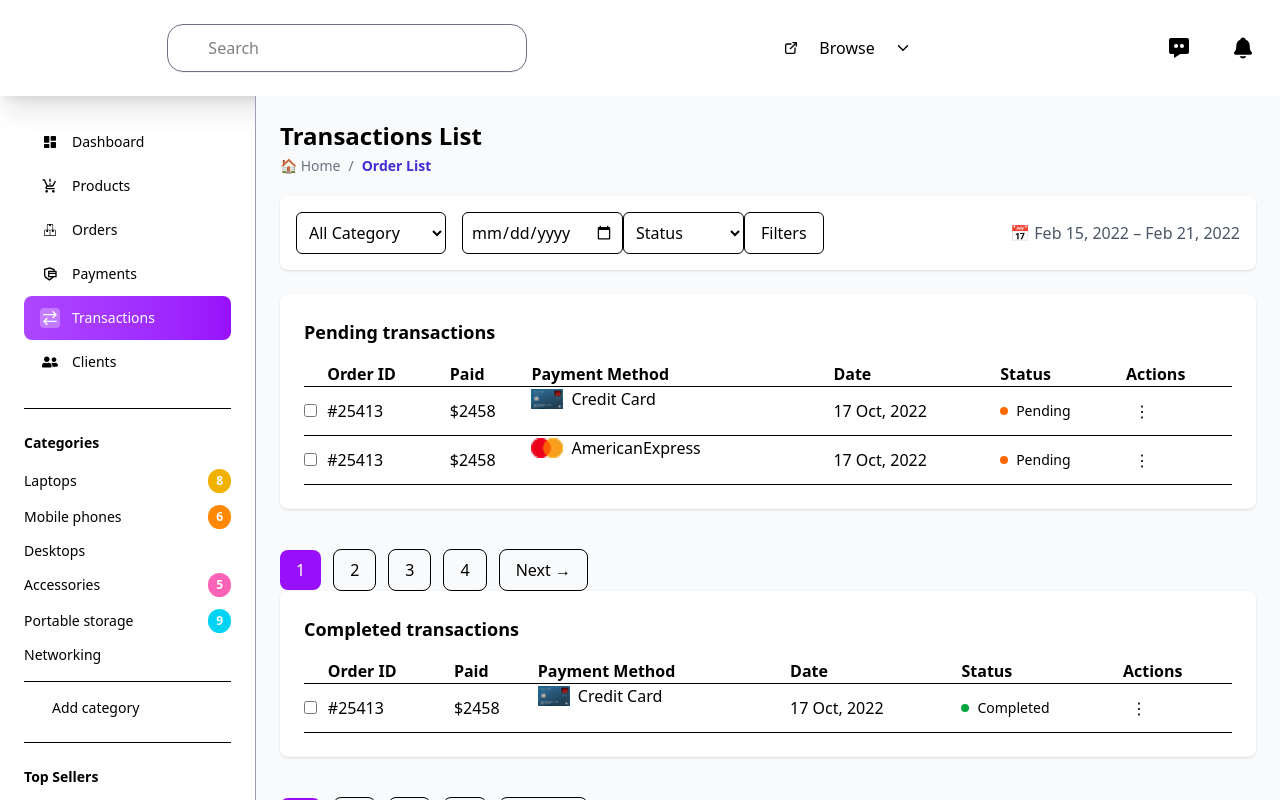
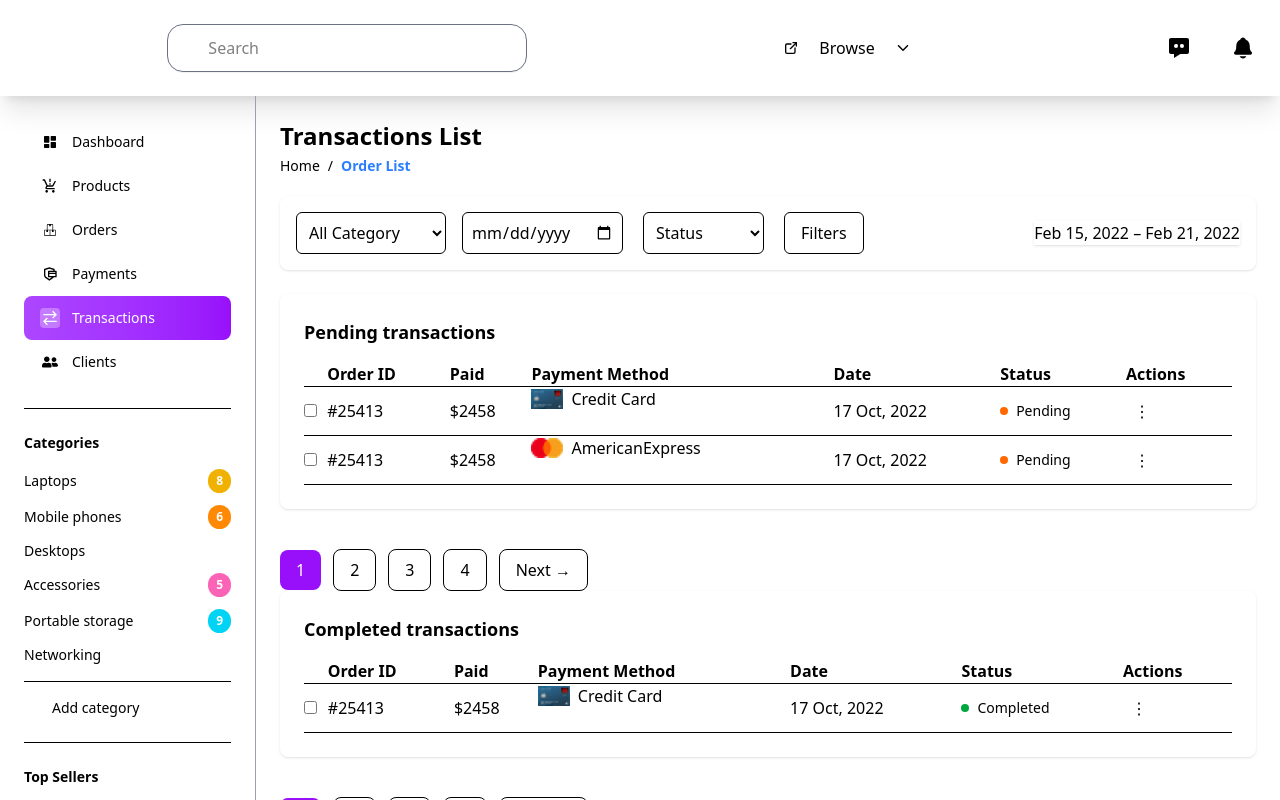
Before and after one commit to shahriear/Frox_Dashboard, a Next.js app: page /TransationsList in a window 1280 px wide. Shown: the top 800 px of the page. Built offline with nearby package versions, Linux system fonts and the light colour scheme.

Commit message:
adjusting

```diff
--- a/app/(Page)/TransationsList/page.tsx
+++ b/app/(Page)/TransationsList/page.tsx
@@ -41,7 +41,7 @@ const page = () => {
     {/* <div className="w-full h-screen bg-amber-600 flex justify-center items-center md:text-5xl text-sm font-bold ">
       <h1>Traqnsation List page</h1>
     </div> */}
-    <div className="p-6 bg-gray-50 dark:bg-slate-900 transition-colors duration-300 ">
+    <div className="p-6 bg-gray-0 dark:bg-slate-00 transition-colors duration-300 ">
 
       <PageHeader />
       <FilterBar />
--- a/app/Components/TransationsList/DropdownMenu.jsx
+++ b/app/Components/TransationsList/DropdownMenu.jsx
@@ -70,16 +70,16 @@ export default function DropdownMenu() {
     <div className="relative" ref={ref}>
       <button
         onClick={toggle}
-        className="p-2 hover:bg-gray-100 dark:hover:bg-slate-700 dark:bg-slate-700 rounded-full transition-colors duration-300"
+        className="p-2 hover:bg-gray-0 dark:hover:bg-slate-00 dark:bg-slate-00 rounded-full transition-colors duration-300"
       >
         ⋮
       </button>
 
       {open && (
-        <div className="absolute right-0 top-8 bg-white dark:bg-slate-700 shadow-lg rounded-lg p-2 w-40 text-sm z-50 transition-colors duration-300">
-          <p className="p-2 hover:bg-gray-100 dark:hover:bg-slate-700 dark:bg-slate-700 rounded cursor-pointer transition-colors duration-300">View details</p>
-          <p className="p-2 hover:bg-gray-100 dark:hover:bg-slate-700 dark:bg-slate-700 rounded cursor-pointer transition-colors duration-300">Edit transaction</p>
-          <p className="p-2 hover:bg-gray-100 dark:hover:bg-slate-700 dark:bg-slate-700 rounded cursor-pointer transition-colors duration-300">Completed</p>
+        <div className="absolute right-0 top-8 text-black  bg-gray-200 border dark:bg-slate-00 shadow-lg rounded-lg p-2 w-40 text-sm z-50 transition-colors duration-300">
+          <p className="p-2 hover:bg-gray-100 hover:text-white dark:hover:bg-slate-700 dark:bg-slate-00 rounded cursor-pointer transition-colors duration-300">View details</p>
+          <p className="p-2 hover:bg-gray-100 dark:hover:bg-slate-700 dark:bg-slate-00 rounded cursor-pointer transition-colors duration-300 hover:text-white">Edit transaction</p>
+          <p className="p-2 hover:bg-gray-100 dark:hover:bg-slate-700 dark:bg-slate-00 rounded cursor-pointer transition-colors duration-300 hover:text-white">Completed</p>
           <p className="p-2 hover:bg-red-100 text-red-600 rounded cursor-pointer transition-colors duration-300">Cancel</p>
         </div>
       )}
--- a/app/Components/TransationsList/FilterBar.jsx
+++ b/app/Components/TransationsList/FilterBar.jsx
@@ -2,7 +2,7 @@
 
 export default function FilterBar() {
   return (
-    <div className="flex items-center flex-wrap gap-4 bg-white dark:bg-slate-700 p-4 rounded-lg shadow-sm mb-6 transition-colors duration-300">
+    <div className="flex items-center flex-wrap gap-4 bg-whit dark:bg-slate-00 p-4 rounded-lg shadow-sm mb-6 transition-colors duration-300">
 
       <select className="border p-2 rounded-md min-w-[150px]">
         <option>All Category</option>
@@ -10,7 +10,7 @@ export default function FilterBar() {
         <option>Pending</option>
       </select>
 
-      <div>
+      <div className="flex gap-5">
         <input
         type="date"
         className="border p-2 rounded-md"
@@ -28,8 +28,8 @@ export default function FilterBar() {
       </button>
       </div>
 
-      <div className="ml-auto text-gray-600 dark:text-gray-300 transition-colors duration-300">
-        <span>📅 Feb 15, 2022 – Feb 21, 2022</span>
+      <div className="ml-auto text-gray-00 dark:text-gray-00 transition-colors duration-300 shadow">
+        <span> Feb 15, 2022 – Feb 21, 2022</span>
       </div>
     </div>
   );
--- a/app/Components/TransationsList/PageHeader.jsx
+++ b/app/Components/TransationsList/PageHeader.jsx
@@ -2,8 +2,8 @@ export default function PageHeader() {
   return (
     <div className="mb-5">
       <h1 className="text-2xl font-semibold transition-colors duration-300">Transactions List</h1>
-      <p className="text-sm text-gray-500 dark:text-gray-400 flex items-center gap-2 mt-1 transition-colors duration-300">
-        <span>🏠 Home</span> / <span className="text-indigo-700 font-semibold transition-colors duration-300">Order List</span>
+      <p className="text-sm text-gray-00 dark:text-gray-00 flex items-center gap-2 mt-1 transition-colors duration-300">
+        <span> Home</span> / <span className="text-blue-500 font-semibold transition-colors duration-300">Order List</span>
       </p>
     </div>
   );
--- a/app/Components/TransationsList/TransactionTable.jsx
+++ b/app/Components/TransationsList/TransactionTable.jsx
@@ -2,7 +2,7 @@ import TransactionRow from "./TransactionRow";
 
 export default function TransactionTable({ title, data }) {
   return (
-    <div className="bg-white dark:bg-slate-700 p-6 rounded-lg shadow-sm mb-10 transition-colors duration-300">
+    <div className="bg-whit dark:bg-slate-00 p-6 rounded-lg shadow-sm mb-10 transition-colors duration-300">
 
       <h2 className="text-lg font-semibold mb-4 transition-colors duration-300">{title}</h2>
 
```
